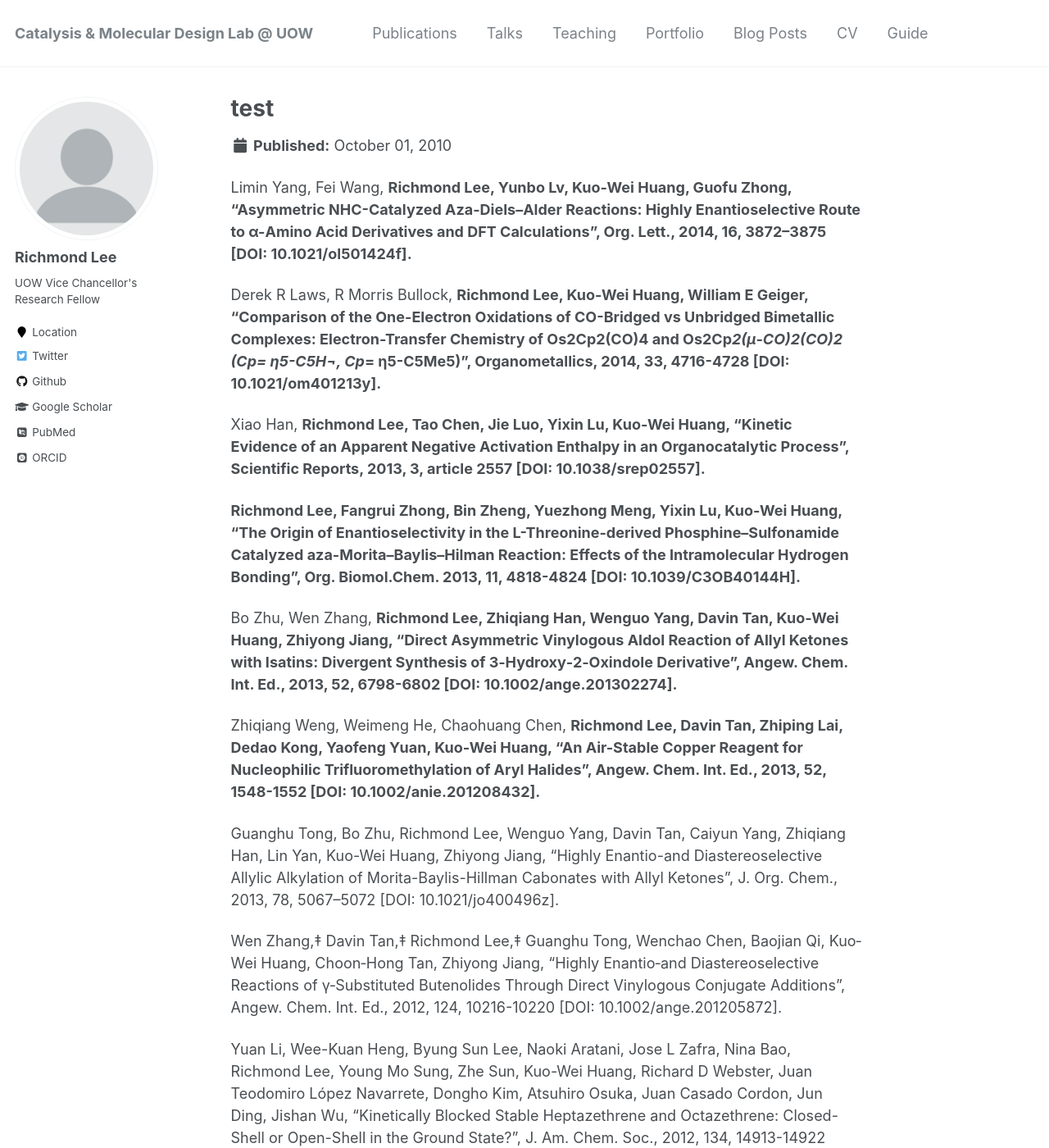
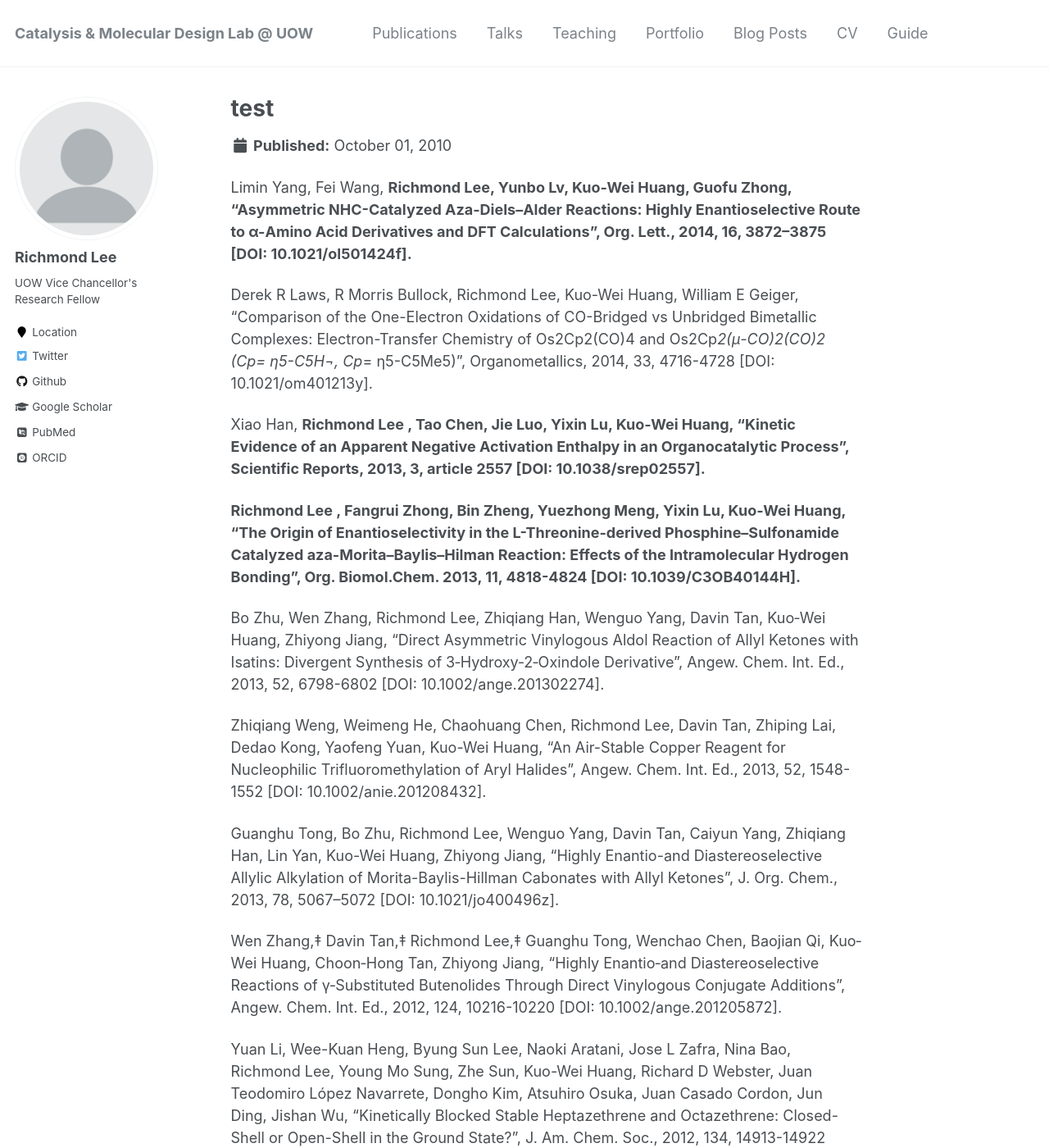
Before and after one commit to riclzh/chemrxn, a Jekyll site: the page built from _publications/test.md, in a window 1280 px wide and 1400 px high. Shown: the whole window at 82% size. Built offline with Jekyll 4.4.1, drawn with Linux system fonts in a browser that asks for light colours; some web fonts are replaced.

```diff
--- a/_publications/test.md
+++ b/_publications/test.md
@@ -6,17 +6,17 @@ date: 2010-10-1
 excerpt: 'test'
 ---
 
-Limin Yang, Fei Wang, <b>Richmond Lee<b>, Yunbo Lv, Kuo-Wei Huang, Guofu Zhong, “Asymmetric NHC-Catalyzed Aza-Diels–Alder Reactions: Highly Enantioselective Route to α-Amino Acid Derivatives and DFT Calculations”, Org. Lett., 2014, 16, 3872–3875 [DOI: 10.1021/ol501424f].
+Limin Yang, Fei Wang, <b> Richmond Lee, <b> Yunbo Lv, Kuo-Wei Huang, Guofu Zhong, “Asymmetric NHC-Catalyzed Aza-Diels–Alder Reactions: Highly Enantioselective Route to α-Amino Acid Derivatives and DFT Calculations”, Org. Lett., 2014, 16, 3872–3875 [DOI: 10.1021/ol501424f].
 
-Derek R Laws, R Morris Bullock, <b>Richmond Lee<b>, Kuo-Wei Huang, William E Geiger, “Comparison of the One-Electron Oxidations of CO-Bridged vs Unbridged Bimetallic Complexes: Electron-Transfer Chemistry of Os2Cp2(CO)4 and Os2Cp*2(μ-CO)2(CO)2 (Cp= η5-C5H¬, Cp*= η5-C5Me5)”, Organometallics, 2014, 33, 4716-4728 [DOI: 10.1021/om401213y].
+Derek R Laws, R Morris Bullock, Richmond Lee, Kuo-Wei Huang, William E Geiger, “Comparison of the One-Electron Oxidations of CO-Bridged vs Unbridged Bimetallic Complexes: Electron-Transfer Chemistry of Os2Cp2(CO)4 and Os2Cp*2(μ-CO)2(CO)2 (Cp= η5-C5H¬, Cp*= η5-C5Me5)”, Organometallics, 2014, 33, 4716-4728 [DOI: 10.1021/om401213y].
 
-Xiao Han, <b>Richmond Lee<b>, Tao Chen, Jie Luo, Yixin Lu, Kuo-Wei Huang, “Kinetic Evidence of an Apparent Negative Activation Enthalpy in an Organocatalytic Process”, Scientific Reports, 2013, 3, article 2557 [DOI: 10.1038/srep02557].
+Xiao Han, <b> Richmond Lee <b>, Tao Chen, Jie Luo, Yixin Lu, Kuo-Wei Huang, “Kinetic Evidence of an Apparent Negative Activation Enthalpy in an Organocatalytic Process”, Scientific Reports, 2013, 3, article 2557 [DOI: 10.1038/srep02557].
 
-<b>Richmond Lee<b>, Fangrui Zhong, Bin Zheng, Yuezhong Meng, Yixin Lu, Kuo-Wei Huang, “The Origin of Enantioselectivity in the L-Threonine-derived Phosphine–Sulfonamide Catalyzed aza-Morita–Baylis–Hilman Reaction: Effects of the Intramolecular Hydrogen Bonding”, Org. Biomol.Chem. 2013, 11, 4818-4824 [DOI: 10.1039/C3OB40144H].
+<b> Richmond Lee <b>, Fangrui Zhong, Bin Zheng, Yuezhong Meng, Yixin Lu, Kuo-Wei Huang, “The Origin of Enantioselectivity in the L-Threonine-derived Phosphine–Sulfonamide Catalyzed aza-Morita–Baylis–Hilman Reaction: Effects of the Intramolecular Hydrogen Bonding”, Org. Biomol.Chem. 2013, 11, 4818-4824 [DOI: 10.1039/C3OB40144H].
 
-Bo Zhu, Wen Zhang, <b>Richmond Lee<b>, Zhiqiang Han, Wenguo Yang, Davin Tan, Kuo‐Wei Huang, Zhiyong Jiang, “Direct Asymmetric Vinylogous Aldol Reaction of Allyl Ketones with Isatins: Divergent Synthesis of 3‐Hydroxy‐2‐Oxindole Derivative”, Angew. Chem. Int. Ed., 2013, 52, 6798-6802 [DOI: 10.1002/ange.201302274].
+Bo Zhu, Wen Zhang, Richmond Lee, Zhiqiang Han, Wenguo Yang, Davin Tan, Kuo‐Wei Huang, Zhiyong Jiang, “Direct Asymmetric Vinylogous Aldol Reaction of Allyl Ketones with Isatins: Divergent Synthesis of 3‐Hydroxy‐2‐Oxindole Derivative”, Angew. Chem. Int. Ed., 2013, 52, 6798-6802 [DOI: 10.1002/ange.201302274].
 
-Zhiqiang Weng, Weimeng He, Chaohuang Chen, <b>Richmond Lee<b>, Davin Tan, Zhiping Lai, Dedao Kong, Yaofeng Yuan, Kuo-Wei Huang, “An Air-Stable Copper Reagent for Nucleophilic Trifluoromethylation of Aryl Halides”, Angew.  Chem. Int. Ed., 2013, 52, 1548-1552 [DOI: 10.1002/anie.201208432].
+Zhiqiang Weng, Weimeng He, Chaohuang Chen, Richmond Lee, Davin Tan, Zhiping Lai, Dedao Kong, Yaofeng Yuan, Kuo-Wei Huang, “An Air-Stable Copper Reagent for Nucleophilic Trifluoromethylation of Aryl Halides”, Angew.  Chem. Int. Ed., 2013, 52, 1548-1552 [DOI: 10.1002/anie.201208432].
 
 Guanghu Tong, Bo Zhu, Richmond Lee, Wenguo Yang, Davin Tan, Caiyun Yang, Zhiqiang Han, Lin Yan, Kuo-Wei Huang, Zhiyong Jiang, “Highly Enantio-and Diastereoselective Allylic Alkylation of Morita-Baylis-Hillman Cabonates with Allyl Ketones”, J. Org. Chem., 2013, 78, 5067–5072 [DOI: 10.1021/jo400496z].
 
```
